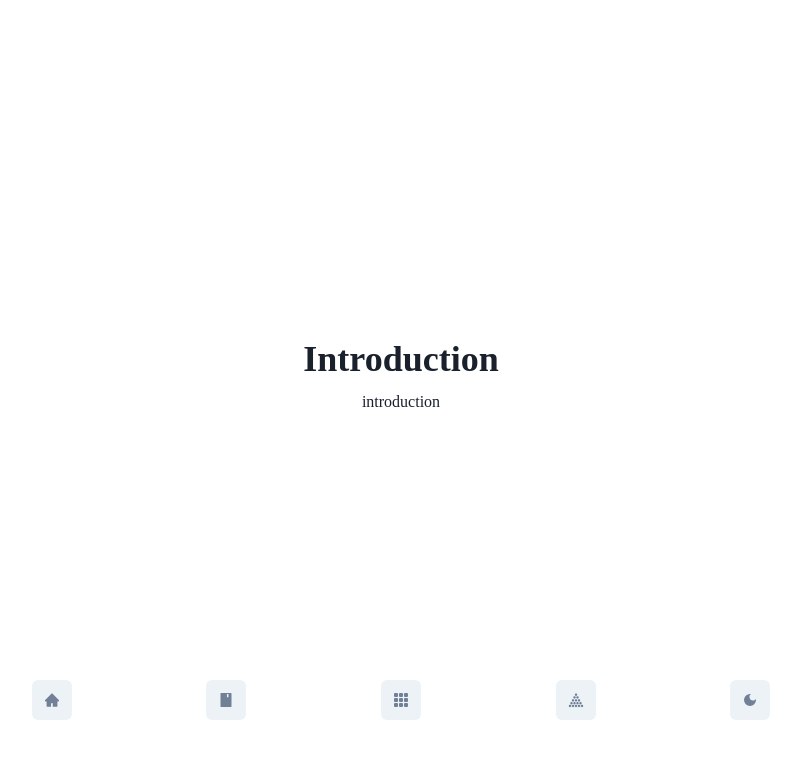
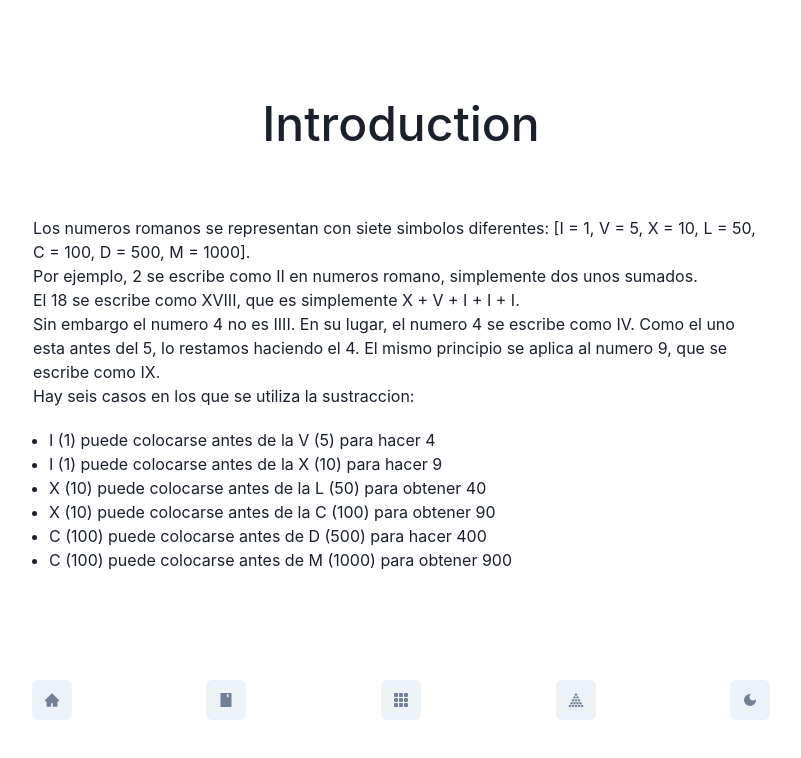
Before and after one commit to 4l3x4nd3r4u1/Mathtastic, a React (Create React App) app: page /introduction in a window 1280 px wide. Shown: the top 758 px of the page, without its empty margins (239-1040 px from the left). Built offline with nearby package versions, Linux system fonts and the light colour scheme.

Commit message:
Add page content

```diff
--- a/src/index.js
+++ b/src/index.js
@@ -6,6 +6,8 @@ import reportWebVitals from './reportWebVitals';
 import {ChakraProvider} from '@chakra-ui/react'
 import {BrowserRouter} from 'react-router-dom';
 import theme from './theme';
+import './styles.css';
+import '@fontsource/space-mono'
 
 
 ReactDOM.render(
--- a/src/pages/home.js
+++ b/src/pages/home.js
@@ -1,12 +1,21 @@
 import {Text, VStack, Heading, Container} from '@chakra-ui/react';
+
+const intros = [
+  'Los juegos de rompecabezas matemáticos son una excelente manera de desarrollar las habilidades matemáticas de tus hijos ',
+  'Si quieres que tu hijo destaque, es importante que empiece a trabajar con los números desde el principio, eso significa que ' +
+  'es hora de coger un lápiz y hacer algunos puzzles. '
+];
 
 const Home = () => {
   return (
-    <VStack w='full' h='full' justifyContent='center' spacing={15}>
-      <Heading fontWeight='500' size='4xl'>MATHTASTIC</Heading>
-      <Container>
-        <Text fontSize='lg' align='center'>Si veritatis voluptates asperiores quisquam inventore nam
-          AEAmolestias</Text>
+    <VStack w='full' h='full' justify='space-around'>
+      <Container textAlign='center'>
+        <Heading fontWeight='500' size='4xl'>MATHTASTIC</Heading>
+        <Text fontSize='lg' mt={6}>Prueba algunos puzzles matemáticos gratuitos</Text>
+      </Container>
+
+      <Container textAlign='center'>
+        <Text fontSize='lg'>{intros[Math.floor(Math.random() * intros.length)]}</Text>
       </Container>
     </VStack>
   );
--- a/src/pages/introduction.js
+++ b/src/pages/introduction.js
@@ -1,12 +1,30 @@
 import React from 'react'
-import { HStack, VStack, Heading, Text } from '@chakra-ui/react';
+import {HStack, VStack, Heading, Text, Container, ListItem, UnorderedList} from '@chakra-ui/react';
 
 const Introduction = () => {
   return (
-    <HStack h='full'>
-      <VStack w='full'>
-      <Heading>Introduction</Heading>
-        <Text>introduction</Text>
+    <HStack h='full' w='full'>
+      <VStack w='full' h='full' p={5} overflowY='auto'>
+        <Heading  as='h1' fontWeight='500' size='2xl'>Introduction</Heading>
+        <Container maxW='container.md' py={10} overflowY='auto'>
+          <Text mt={5}>Los numeros romanos se representan con siete simbolos diferentes:
+            [I = 1, V = 5, X = 10, L = 50, C = 100, D = 500, M = 1000].<br />
+            Por ejemplo, 2 se escribe como II en numeros romano, simplemente dos unos sumados.<br />
+            El 18 se escribe como XVIII, que es simplemente X + V + I + I + I.<br />
+            Sin embargo el numero 4 no es IIII. En su lugar, el numero 4 se escribe como IV. Como el uno esta
+            antes del 5, lo restamos haciendo el 4. El mismo principio se aplica al numero 9, que se escribe como
+            IX. <br /> Hay seis casos en los que se utiliza la sustraccion:
+          </Text>
+          <UnorderedList mt={5}>
+            <ListItem>I (1) puede colocarse antes de la V (5) para hacer 4</ListItem>
+            <ListItem>I (1) puede colocarse antes de la X (10) para hacer 9</ListItem>
+            <ListItem>X (10) puede colocarse antes de la L (50) para obtener 40</ListItem>
+            <ListItem>X (10) puede colocarse antes de la C (100) para obtener 90</ListItem>
+            <ListItem>C (100) puede colocarse antes de D (500) para hacer 400</ListItem>
+            <ListItem>C (100) puede colocarse antes de M (1000) para obtener 900</ListItem>
+          </UnorderedList>
+
+        </Container>
       </VStack>
     </HStack>
   );
--- a/src/pages/magicSquare.js
+++ b/src/pages/magicSquare.js
@@ -1,4 +1,4 @@
-import {HStack, VStack, Heading, Text, Flex} from '@chakra-ui/react';
+import {Container, HStack, VStack, Heading, Text, Flex} from '@chakra-ui/react';
 import React from 'react';
 import MagicGame from '../components/magicGame';
 import Reference from '../components/references'
@@ -11,9 +11,12 @@ const MagicSquare = () => {
     <Flex h='full' w='full' direction={{base: 'column', md: 'row'}}>
         <VStack w='full' h='full' alignItems='center' justify='center' spacing={10} p={5}>
           <Heading as='h1' fontWeight='500' size='2xl'>Magic Square 15</Heading>
+
+        <Container textAlign='center'>
           <Text fontSize='lg'>
             Ordena la cuadrícula de manera que los números de todas las fila, columnas y diagonal sumen 15.
           </Text>
+        </Container>
           <HStack>
             <Reference title='Fila' value={rowContent} />
             <Reference title='Columna' value={columnContent} />
--- a/src/pages/pascalTriangle.js
+++ b/src/pages/pascalTriangle.js
@@ -1,5 +1,5 @@
 import React, {useState} from 'react'
-import {VStack, Heading, Text, Input, Flex } from '@chakra-ui/react';
+import {Container, VStack, Heading, Text, Input, Flex } from '@chakra-ui/react';
 import intToRoman from '../logic/intToRoman'
 import romanToInt from '../logic/romanToInt'
 
@@ -31,14 +31,16 @@ const PascalTriangle = () => {
   };
 
   return (
-    <Flex h='full' w='full' direction={{base: 'column-reverse', md: 'row'}}>
-      <VStack w='full' h='full' padding={5} justifyContent='center' alignItems='center' spacing={10}>
+    <Flex h='full' w='full' direction={{base: 'column', md: 'row'}}>
+      <VStack w='full' h='full' padding={5} justifyContent='center' alignItems='center' spacing={5} overflowY='auto'>
         <Heading as='h1' fontWeight='500' size='2xl'>PΔSCΔL TRIΔNGLE</Heading>
-        <Text fontSize='lg'>Amet rerum dolores harum architecto debitis Quidem a ut quia repellat lorem Vitae
-          quis totam rem corrupti culpa aspernatur libero.</Text>
-        <Text>Calcula el nivel: {randomRow}, escribe la respueta en numeros romanos</Text>
-        <Text>Value: {romanToInt(value.toUpperCase())}</Text>
-        <Input value={value} onChange={handleChage} placeholder='Respuesta' variant='filled' />
+        <Container textAlign='center' maxW='container.md'>
+          <Text fontSize='lg'>En el triangulo de Pascal, cada número es la suma de los dos números que
+            estan directamente encima, como se muestra hasta el nivel 3</Text>
+          <Text mt={5}>Calcula el nivel: {randomRow}, escribe la respueta en numeros romanos.</Text>
+          <Text>Value: {romanToInt(value.toUpperCase())}</Text>
+        </Container>
+        <Input value={value} onChange={handleChage} placeholder='Respuesta: VII' variant='filled' />
       </VStack>
       <VStack w='full' h='full' p={5} justifyContent='center' alignItems='center' spacing={10}>
       </VStack>
--- /dev/null
+++ b/src/styles.css
@@ -0,0 +1 @@
+@import url('https://fonts.googleapis.com/css2?family=JetBrains+Mono:wght@300&family=Space+Mono:ital,wght@0,400;0,700;1,400;1,700&display=swap');
--- a/src/theme.js
+++ b/src/theme.js
@@ -1,9 +1,9 @@
-import { extendTheme } from '@chakra-ui/react';
+import { extendTheme, theme as base} from '@chakra-ui/react';
 
 const theme = extendTheme({
   fonts: {
-    heading: 'Space Mono',
-    body: 'Space Mono'
+    heading: `Space Mono ${base.fonts?.heading}`,
+    body: `Space Mono ${base.fonts?.body}`
   },
 })
 
```
